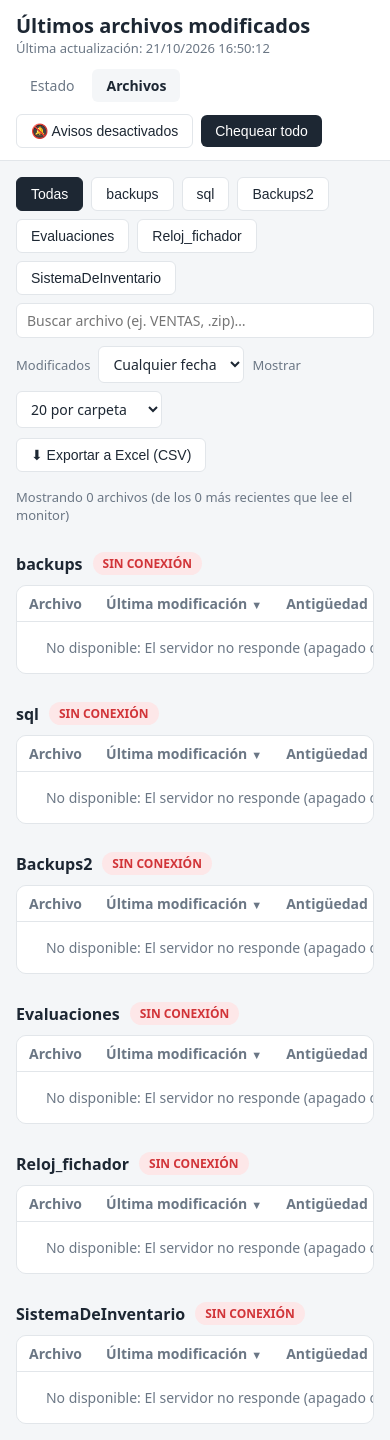
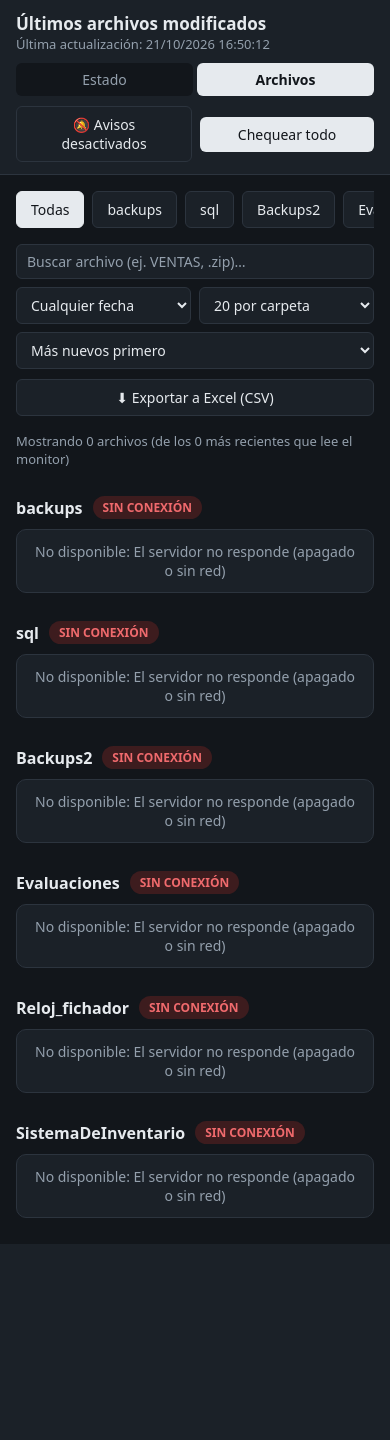
Before and after one commit to juanignaciochinetti1-droid/interfaz-backup, a Flask app: page /archivos in a window 390 px wide. After the commit the page ends 1244 px from the top, so only its background shows below. Run offline with Flask 3, Linux system fonts and the light colour scheme.

Commit message:
Tema oscuro fijo y diseño responsive
- Fondo oscuro fijo en toda la ventana (no depende del tema del sistema).
- Celular: menú y botones a lo ancho, filtros deslizables, tablas como
  fichas apiladas y selector de orden en la vista Archivos.
- Encabezado fijo al bajar en computadora.

Co-Authored-By: Claude Opus 5.5 <noreply@anthropic.com>

```diff
--- a/static/estilo.css
+++ b/static/estilo.css
@@ -1,96 +1,146 @@
+/* Tema oscuro fijo (no depende de la configuración del sistema) */
 :root {
-  --bg: #f4f6f8; --card: #fff; --text: #1d2733; --muted: #6b7785; --border: #e2e6ea;
-  --ok: #1f9d55; --ok-bg: #e6f6ec; --warn: #c27c00; --warn-bg: #fff4dc;
-  --acc: #8a4fd1; --acc-bg: #f1e9fb;
-  --err: #d13438; --err-bg: #fde7e8; --bar: #dfe4e8;
-}
-@media (prefers-color-scheme: dark) {
-  :root {
-    --bg: #12161b; --card: #1b2128; --text: #e6eaee; --muted: #94a0ad; --border: #2a323b;
-    --ok: #4cc47f; --ok-bg: #173324; --warn: #f0b540; --warn-bg: #3a2f15;
-    --acc: #b98cf0; --acc-bg: #2c2140;
-    --err: #f06a6d; --err-bg: #3d1c1e; --bar: #2a323b;
-  }
+  color-scheme: dark;
+  --bg: #12161b; --card: #1b2128; --text: #e6eaee; --muted: #94a0ad; --border: #2c343e;
+  --ok: #4cc47f; --ok-bg: #173324; --warn: #f0b540; --warn-bg: #3a2f15;
+  --acc: #b98cf0; --acc-bg: #2c2140;
+  --err: #f06a6d; --err-bg: #3d1c1e; --bar: #2c343e;
+  --boton: #e6eaee; --boton-texto: #12161b;
 }
 * { box-sizing: border-box; }
-body { margin: 0; font-family: system-ui, Segoe UI, sans-serif; background: var(--bg); color: var(--text); }
+html { background: var(--bg); min-height: 100%; }
+body { margin: 0; min-height: 100vh; font-family: system-ui, Segoe UI, sans-serif;
+       background: var(--bg); color: var(--text); -webkit-text-size-adjust: 100%; }
+
+/* ---------- Encabezado ---------- */
 header { display: flex; justify-content: space-between; align-items: center; flex-wrap: wrap; gap: 12px;
-         padding: 16px 24px; background: var(--card); border-bottom: 1px solid var(--border); }
+         padding: 14px 24px; background: var(--card); border-bottom: 1px solid var(--border);
+         position: sticky; top: 0; z-index: 10; }
 h1 { font-size: 20px; margin: 0; }
 .sub { color: var(--muted); font-size: 13px; }
 nav { display: flex; gap: 4px; }
-nav a { text-decoration: none; color: var(--muted); padding: 7px 14px; border-radius: 6px; font-size: 14px; }
+nav a { text-decoration: none; color: var(--muted); padding: 7px 14px; border-radius: 6px; font-size: 14px; text-align: center; }
+nav a:hover { color: var(--text); }
 nav a.activo { background: var(--bg); color: var(--text); font-weight: 600; }
-button { background: var(--text); color: var(--card); border: 0; border-radius: 6px; padding: 8px 14px;
-         cursor: pointer; font-size: 14px; }
+
+/* ---------- Botones y controles ---------- */
+button { background: var(--boton); color: var(--boton-texto); border: 0; border-radius: 6px; padding: 8px 14px;
+         cursor: pointer; font: inherit; font-size: 14px; }
 button:disabled { opacity: .5; cursor: wait; }
+button.sec { background: var(--card); color: var(--text); border: 1px solid var(--border); }
+button.sec:hover { border-color: var(--muted); }
+button.peq { padding: 5px 10px; font-size: 13px; }
+button.peligro { color: var(--err); }
+select, input[type=search] {
+  font: inherit; font-size: 14px; color: var(--text); background: var(--card);
+  border: 1px solid var(--border); border-radius: 6px; padding: 7px 10px; max-width: 100%;
+}
+select option { background: var(--card); color: var(--text); }
+input[type=search] { min-width: 220px; }
+input::placeholder { color: var(--muted); }
+
 main { padding: 24px; max-width: 1200px; margin: 0 auto; }
-.resumen { display: flex; gap: 12px; flex-wrap: wrap; margin-bottom: 20px; }
-.pill { padding: 10px 16px; border-radius: 8px; background: var(--card); border: 1px solid var(--border); font-size: 14px; }
-.pill b { font-size: 20px; display: block; }
-.grid { display: grid; grid-template-columns: repeat(auto-fill, minmax(340px, 1fr)); gap: 16px; }
+
+.barra { display: flex; flex-wrap: wrap; gap: 10px; align-items: center; justify-content: space-between; margin-bottom: 16px; }
+.grupo { display: flex; flex-wrap: wrap; gap: 8px; align-items: center; }
+.grupo label { font-size: 13px; color: var(--muted); }
+
+.filtro { display: flex; align-items: center; gap: 8px; background: var(--card); color: var(--text);
+          border: 1px solid var(--border); border-radius: 8px; padding: 8px 14px; font-size: 14px; white-space: nowrap; }
+.filtro b { font-size: 18px; }
+.filtro.activo { border-color: currentColor; box-shadow: inset 0 0 0 1px currentColor; }
+.filtros { display: flex; gap: 8px; flex-wrap: wrap; margin-bottom: 12px; }
+.filtros button { background: var(--card); color: var(--text); border: 1px solid var(--border); white-space: nowrap; }
+.filtros button.activo { background: var(--boton); color: var(--boton-texto); border-color: var(--boton); }
+.segmentado { display: inline-flex; border: 1px solid var(--border); border-radius: 6px; overflow: hidden; }
+.segmentado button { background: var(--card); color: var(--muted); border-radius: 0; padding: 7px 12px; }
+.segmentado button.activo { background: var(--boton); color: var(--boton-texto); }
+.aviso-campana.on { color: var(--ok); border-color: var(--ok); }
+
+/* ---------- Tarjetas ---------- */
+.grid { display: grid; grid-template-columns: repeat(auto-fill, minmax(min(340px, 100%), 1fr)); gap: 16px; }
 .card { background: var(--card); border: 1px solid var(--border); border-radius: 10px; padding: 18px;
-        border-left: 5px solid var(--muted); }
+        border-left: 5px solid var(--muted); min-width: 0; }
 .card.ok { border-left-color: var(--ok); } .card.alerta { border-left-color: var(--warn); }
 .card.sin_acceso { border-left-color: var(--acc); } .card.error { border-left-color: var(--err); }
-.top { display: flex; justify-content: space-between; align-items: start; gap: 8px; }
-.card h2 { font-size: 16px; margin: 0 0 2px; }
-.badge { font-size: 12px; font-weight: 600; padding: 3px 10px; border-radius: 999px; white-space: nowrap; }
+.card.silenciada { opacity: .75; }
+.top { display: flex; justify-content: space-between; align-items: start; gap: 8px; flex-wrap: wrap; }
+.card h2 { font-size: 16px; margin: 0 0 2px; word-break: break-word; }
+.badge { font-size: 12px; font-weight: 600; padding: 3px 10px; border-radius: 999px; white-space: nowrap; display: inline-block; }
 .ok.badge, .msg.ok { background: var(--ok-bg); color: var(--ok); }
 .alerta.badge, .msg.alerta { background: var(--warn-bg); color: var(--warn); }
 .sin_acceso.badge, .msg.sin_acceso { background: var(--acc-bg); color: var(--acc); }
 .error.badge, .msg.error { background: var(--err-bg); color: var(--err); }
+.info.badge, .msg.info { background: var(--bg); color: var(--muted); }
+.badge.silencio { background: var(--bg); color: var(--muted); border: 1px solid var(--border); margin-right: 4px; }
 .msg { margin: 12px 0; padding: 8px 10px; border-radius: 6px; font-size: 14px; }
 .fila { display: flex; justify-content: space-between; gap: 12px; font-size: 14px; padding: 5px 0; border-bottom: 1px dashed var(--border); }
 .fila span:first-child { color: var(--muted); }
-.dot { display: inline-block; width: 9px; height: 9px; border-radius: 50%; margin-right: 6px; }
+.fila span:last-child { text-align: right; }
+.dot { display: inline-block; width: 9px; height: 9px; border-radius: 50%; margin-right: 6px; flex-shrink: 0; }
 .bar { height: 10px; background: var(--bar); border-radius: 5px; overflow: hidden; margin: 10px 0 4px; }
 .bar div { height: 100%; }
-h3 { margin: 28px 0 10px; font-size: 16px; display: flex; align-items: center; gap: 10px; }
+.acciones { display: flex; gap: 8px; flex-wrap: wrap; margin-top: 12px; align-items: center; }
+.acciones select { padding: 5px 8px; font-size: 13px; }
+
+/* ---------- Tablas ---------- */
+h3 { margin: 28px 0 10px; font-size: 16px; display: flex; align-items: center; gap: 10px; flex-wrap: wrap; }
 .tabla { overflow-x: auto; background: var(--card); border: 1px solid var(--border); border-radius: 10px; }
 table { width: 100%; border-collapse: collapse; font-size: 14px; }
 th, td { text-align: left; padding: 8px 12px; border-bottom: 1px solid var(--border); }
 tr:last-child td { border-bottom: 0; }
 th { color: var(--muted); font-weight: 600; }
 th.num, td.num { text-align: right; white-space: nowrap; }
-.vacio { color: var(--muted); padding: 16px; text-align: center; }
-.filtros { display: flex; gap: 8px; flex-wrap: wrap; margin-bottom: 8px; }
-.filtros button { background: var(--card); color: var(--text); border: 1px solid var(--border); }
-.filtros button.activo { background: var(--text); color: var(--card); border-color: var(--text); }
-.viejo { color: var(--warn); font-weight: 600; }
-@media (max-width: 500px) {
-  main { padding: 16px; } header { padding: 12px 16px; } .grid { grid-template-columns: 1fr; }
-}
-
-/* ---------- Barra de herramientas, filtros y controles ---------- */
-.barra { display: flex; flex-wrap: wrap; gap: 10px; align-items: center; justify-content: space-between; margin-bottom: 16px; }
-.grupo { display: flex; flex-wrap: wrap; gap: 8px; align-items: center; }
-.grupo label { font-size: 13px; color: var(--muted); }
-select, input[type=search] {
-  font: inherit; font-size: 14px; color: var(--text); background: var(--card);
-  border: 1px solid var(--border); border-radius: 6px; padding: 7px 10px;
-}
-input[type=search] { min-width: 220px; }
-button.sec { background: var(--card); color: var(--text); border: 1px solid var(--border); }
-button.sec:hover { border-color: var(--muted); }
-button.peq { padding: 5px 10px; font-size: 13px; }
-button.peligro { color: var(--err); }
-.filtro { display: flex; align-items: center; gap: 8px; background: var(--card); color: var(--text);
-          border: 1px solid var(--border); border-radius: 8px; padding: 8px 14px; font-size: 14px; }
-.filtro b { font-size: 18px; }
-.filtro.activo { border-color: currentColor; box-shadow: inset 0 0 0 1px currentColor; }
-.segmentado { display: inline-flex; border: 1px solid var(--border); border-radius: 6px; overflow: hidden; }
-.segmentado button { background: var(--card); color: var(--muted); border-radius: 0; padding: 7px 12px; }
-.segmentado button.activo { background: var(--text); color: var(--card); }
-.acciones { display: flex; gap: 8px; flex-wrap: wrap; margin-top: 12px; align-items: center; }
-.acciones select { padding: 5px 8px; font-size: 13px; }
-.badge.silencio { background: var(--bg); color: var(--muted); border: 1px solid var(--border); margin-right: 4px; }
-.card.silenciada { opacity: .75; }
-.info.badge, .msg.info { background: var(--bg); color: var(--muted); }
 th.ordenable { cursor: pointer; user-select: none; white-space: nowrap; }
 th.ordenable:hover { color: var(--text); }
 th .flecha { font-size: 11px; margin-left: 4px; }
+td.mono { font-family: ui-monospace, Consolas, monospace; font-size: 13px; word-break: break-all; }
+.vacio { color: var(--muted); padding: 16px; text-align: center; }
 .contador { font-size: 13px; color: var(--muted); margin: 0 0 8px; }
-td.mono { font-family: ui-monospace, Consolas, monospace; font-size: 13px; word-break: break-all; }
-.aviso-campana.on { color: var(--ok); border-color: var(--ok); }
-@media (max-width: 500px) { input[type=search] { min-width: 0; width: 100%; } .grupo { width: 100%; } }
+.viejo { color: var(--warn); font-weight: 600; }
+.solo-movil { display: none; }
+
+/* ---------- Tablet ---------- */
+@media (max-width: 900px) {
+  header { padding: 12px 16px; }
+  main { padding: 16px; }
+}
+
+/* ---------- Celular ---------- */
+@media (max-width: 700px) {
+  h1 { font-size: 17px; }
+  header { gap: 10px; position: static; }
+  header > div:first-child { width: 100%; }
+  nav { width: 100%; }
+  nav a { flex: 1; background: var(--bg); }
+  nav a.activo { background: var(--boton); color: var(--boton-texto); }
+  header .grupo { width: 100%; }
+  header .grupo button { flex: 1; }
+
+  /* Filtros en una fila que se desliza con el dedo */
+  #filtros, .filtros { flex-wrap: nowrap; overflow-x: auto; width: 100%; padding-bottom: 4px; scrollbar-width: none; }
+  #filtros::-webkit-scrollbar, .filtros::-webkit-scrollbar { display: none; }
+  .filtro, .filtros button { flex-shrink: 0; }
+
+  .barra > .grupo { width: 100%; }
+  .barra .grupo label { display: none; }
+  .barra > .grupo > select, .barra > .grupo > input { flex: 1 1 140px; min-width: 0; }
+  .barra > button { width: 100%; }
+  input[type=search] { min-width: 0; width: 100%; flex-basis: 100% !important; }
+
+  .card { padding: 14px; }
+  .acciones > * { flex: 1; }
+  .solo-movil { display: flex; }
+
+  /* Tablas → filas apiladas tipo tarjeta */
+  .tabla.apilada { background: transparent; border: 0; overflow: visible; }
+  .tabla.apilada thead { display: none; }
+  .tabla.apilada table, .tabla.apilada tbody, .tabla.apilada tr, .tabla.apilada td { display: block; width: 100%; }
+  .tabla.apilada tr { background: var(--card); border: 1px solid var(--border); border-radius: 10px;
+                      padding: 8px 12px; margin-bottom: 10px; }
+  .tabla.apilada td { border: 0; padding: 4px 0; text-align: left; white-space: normal; }
+  .tabla.apilada td[data-label] { display: flex; justify-content: space-between; align-items: baseline; gap: 12px; text-align: right; }
+  .tabla.apilada td[data-label]::before { content: attr(data-label); color: var(--muted); font-size: 13px; flex-shrink: 0; text-align: left; }
+  .tabla.apilada td.titulo { font-weight: 600; padding-bottom: 6px; }
+  .tabla.apilada td.vacio { text-align: center; }
+}
--- a/templates/archivos.html
+++ b/templates/archivos.html
@@ -3,6 +3,9 @@
 <head>
 <meta charset="utf-8">
 <meta name="viewport" content="width=device-width, initial-scale=1">
+<meta name="color-scheme" content="dark">
+<meta name="theme-color" content="#12161b">
+<style>html,body{background:#12161b}</style>
 <title>Archivos – Monitor de Copias</title>
 <link rel="stylesheet" href="/static/estilo.css">
 </head>
@@ -36,6 +39,13 @@
         <option value="20">20 por carpeta</option>
         <option value="50">50 por carpeta</option>
         <option value="100">100 por carpeta</option>
+      </select>
+      <label for="ordenMovil" class="solo-movil">Ordenar</label>
+      <select id="ordenMovil" class="solo-movil">
+        <option value="ts|0">Más nuevos primero</option>
+        <option value="ts|1">Más viejos primero</option>
+        <option value="nombre|1">Nombre (A-Z)</option>
+        <option value="tamano|0">Más grandes primero</option>
       </select>
     </div>
     <button class="sec" id="btnCsv">⬇ Exportar a Excel (CSV)</button>
@@ -109,16 +119,16 @@ function pintar(d) {
       mostrados += lista.length; total += x.archivos.length;
       cuerpo = lista.length ? lista.map(a => `
         <tr>
-          <td class="mono">${esc(a.nombre)}</td>
-          <td class="num">${esc(a.fecha)}</td>
-          <td class="num ${a.minutos > x.intervalo ? "viejo" : ""}">${hace(a.minutos)}</td>
-          <td class="num">${tamano(a.tamano)}</td>
+          <td class="mono titulo">${esc(a.nombre)}</td>
+          <td class="num" data-label="Modificado">${esc(a.fecha)}</td>
+          <td class="num ${a.minutos > x.intervalo ? "viejo" : ""}" data-label="Antigüedad">${hace(a.minutos)}</td>
+          <td class="num" data-label="Tamaño">${tamano(a.tamano)}</td>
         </tr>`).join("")
         : `<tr><td colspan="4" class="vacio">${x.archivos.length ? "Ningún archivo coincide con los filtros" : "La carpeta no tiene archivos"}</td></tr>`;
     }
     return `
       <h3>${esc(x.nombre)} <span class="badge ${x.estado}">${ETIQUETA[x.estado]}</span></h3>
-      <div class="tabla"><table>
+      <div class="tabla apilada"><table>
         <thead><tr>${encabezado()}</tr></thead>
         <tbody>${cuerpo}</tbody>
       </table></div>`;
@@ -159,6 +169,13 @@ document.getElementById("listado").onclick = e => {
   guardarPref("archOrden", orden); app.repintar();
 };
 document.getElementById("btnCsv").onclick = exportarCsv;
+const om = document.getElementById("ordenMovil");
+const valorOrden = () => `${orden.col}|${orden.asc ? 1 : 0}`;
+if ([...om.options].some(o => o.value === valorOrden())) om.value = valorOrden();
+om.onchange = e => {
+  const [col, asc] = e.target.value.split("|");
+  orden = { col, asc: asc === "1" }; guardarPref("archOrden", orden); app.repintar();
+};
 </script>
 </body>
 </html>
```
Also changed, not shown: templates/index.html (+13 -10 lines).
